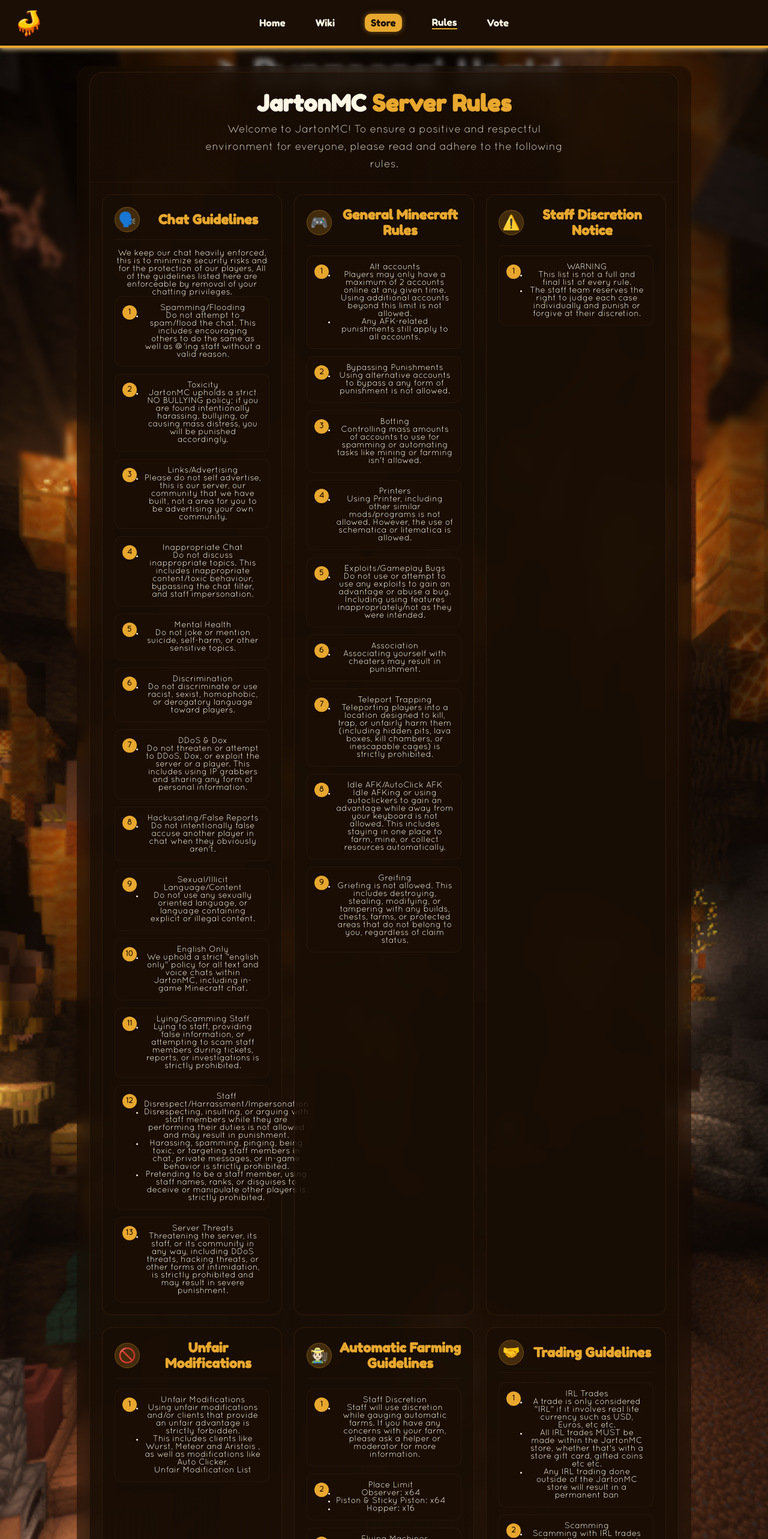
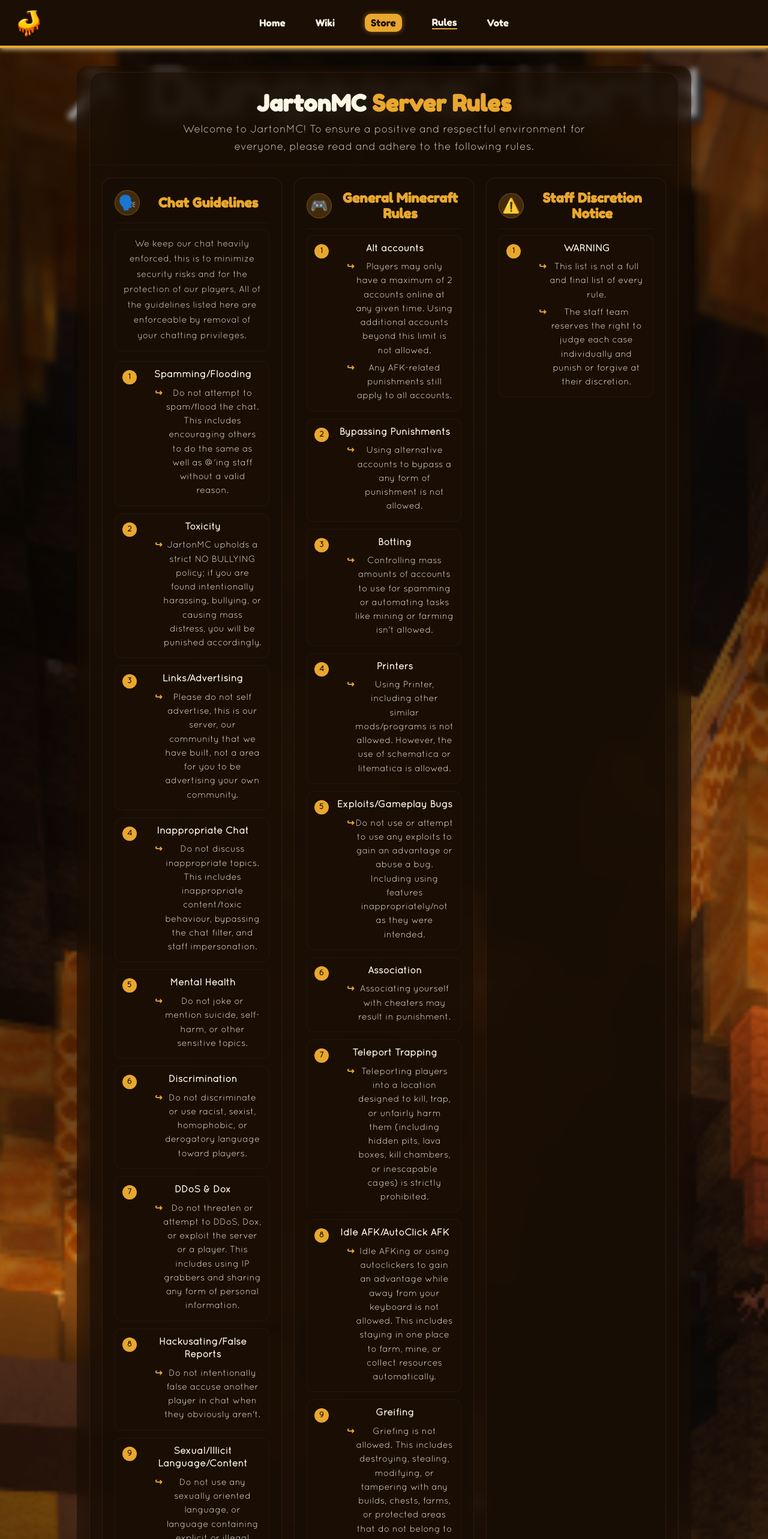
Before and after one commit to JartonMC/JartonWebsite, a Next.js app: page /rules in a window 1280 px wide. Shown: the top 2566 px of the page at 60% size. Built offline with nearby package versions, Linux system fonts and the light colour scheme.

Commit message:
Modify styles in Rules.module.css
Updated CSS styles for layout and appearance.

```diff
--- a/src/components/rules/Rules.module.css
+++ b/src/components/rules/Rules.module.css
@@ -45,7 +45,7 @@
   color: rgba(var(--rgbColor5), 0.8);
   font-size: calc(var(--fontSize) + 4px);
   line-height: 1.6;
-  max-width: 600px;
+  max-width: 700px;
   margin-left: auto;
   margin-right: auto;
 }
@@ -81,7 +81,7 @@
   display: flex;
   align-items: center;
   gap: 12px;
-  margin-bottom: 16px;
+  margin-bottom: 10px;
   padding-bottom: 12px;
   border-bottom: 1px solid rgba(var(--rgbColor4), 0.2);
 }
@@ -104,6 +104,17 @@
   font-family: "FredokaOne";
   font-size: calc(var(--fontSize) + 8px);
   flex: 1;
+}
+
+.sectionIntro {
+  margin: 10px 0 16px;
+  color: rgba(var(--rgbColor5), 0.85);
+  line-height: 1.7;
+  font-size: calc(var(--fontSize) + 1px);
+  background: rgba(var(--rgbColor6), 0.45);
+  border: 1px solid rgba(var(--rgbColor4), 0.18);
+  border-radius: 12px;
+  padding: 12px 14px;
 }
 
 .rulesList {
@@ -143,11 +154,66 @@
   margin-top: 2px;
 }
 
-.ruleText {
+.ruleBody {
+  display: flex;
+  flex-direction: column;
+  gap: 8px;
+  flex: 1;
+  min-width: 0;
+}
+
+.ruleHeading {
   color: var(--color5);
+  font-weight: 700;
+  font-size: calc(var(--fontSize) + 2px);
+  line-height: 1.35;
+}
+
+.ruleDetails {
+  margin: 0;
+  padding-left: 18px;
+  display: flex;
+  flex-direction: column;
+  gap: 6px;
+  color: rgba(var(--rgbColor5), 0.9);
   font-size: calc(var(--fontSize) + 1px);
-  line-height: 1.5;
-  flex: 1;
+  line-height: 1.55;
+}
+
+.ruleDetails li {
+  list-style: none;
+  position: relative;
+  padding-left: 14px;
+}
+
+.ruleDetails li::before {
+  content: "↪";
+  position: absolute;
+  left: 0;
+  top: 0;
+  color: var(--color2);
+  font-weight: 700;
+}
+
+.ruleLink {
+  display: inline-flex;
+  align-items: center;
+  gap: 8px;
+  width: fit-content;
+  color: var(--color2);
+  text-decoration: none;
+  font-weight: 700;
+  background: rgba(var(--rgbColor2), 0.12);
+  border: 1px solid rgba(var(--rgbColor2), 0.25);
+  padding: 8px 10px;
+  border-radius: 10px;
+  transition: all 0.2s ease-in-out;
+}
+
+.ruleLink:hover {
+  transform: translateY(-1px);
+  border-color: rgba(var(--rgbColor2), 0.5);
+  background: rgba(var(--rgbColor2), 0.18);
 }
 
 .footer {
@@ -249,4 +315,8 @@
     height: 22px;
     font-size: calc(var(--fontSize) - 2px);
   }
+
+  .sectionIntro {
+    padding: 10px 12px;
+  }
 }
```
